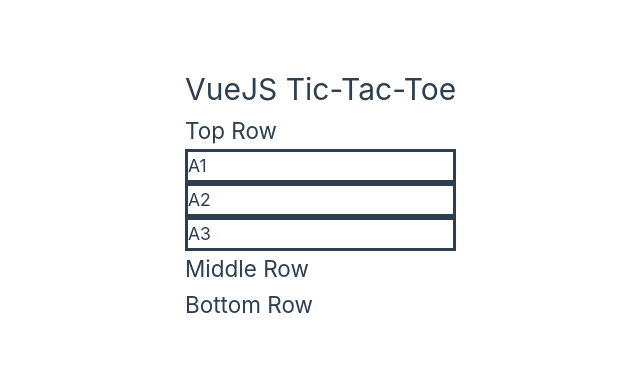
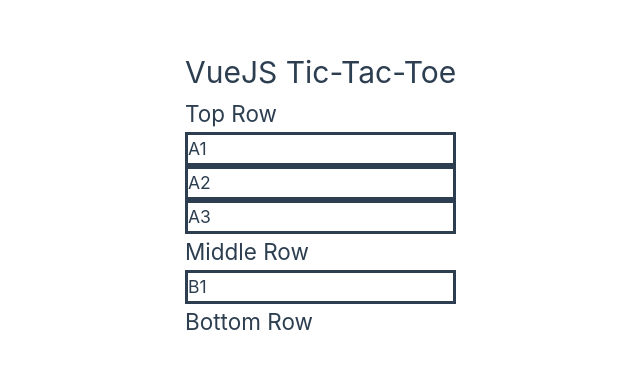
Before and after one commit to jffelix/VueJS-Tic-Tac-Toe, a Vue app in the folder VueJS-Tic-Tac-Toe/: page / in a window 1280 px wide. Shown: the part 206-574 px from the top of the page, without its empty margins (455-1095 px from the left). Built offline with nearby package versions, Linux system fonts and the light colour scheme.

Commit message:
Added B1

```diff
--- a/VueJS-Tic-Tac-Toe/src/components/rows/MiddleRow.vue
+++ b/VueJS-Tic-Tac-Toe/src/components/rows/MiddleRow.vue
@@ -3,18 +3,24 @@
   </header>
 
   <main>
-    <h2>Middle Row</h2>
+    <div>
+      <h2>Middle Row</h2>
+      <RowB1 />
+    </div>
   </main>
 </template>
 
 <script>
+import RowB1 from './subrows/RowB1.vue'
 
 export default {
-    name: 'MiddleRow'
+    name: 'MiddleRow',
+    components: {
+      RowB1
+    }
 }
 
 </script>
 
 <style>
-
 </style>
--- /dev/null
+++ b/VueJS-Tic-Tac-Toe/src/components/rows/subrows/RowB1.vue
@@ -0,0 +1,22 @@
+<template>
+    <main>
+        <div className='rowB1'>
+            <h3>B1</h3>
+        </div>
+    </main>
+</template>
+
+<script>
+export default {
+    name: 'RowB1'
+}
+
+</script>
+
+<style>
+
+.rowB1 {
+    border-style: solid;
+}
+
+</style>
```
